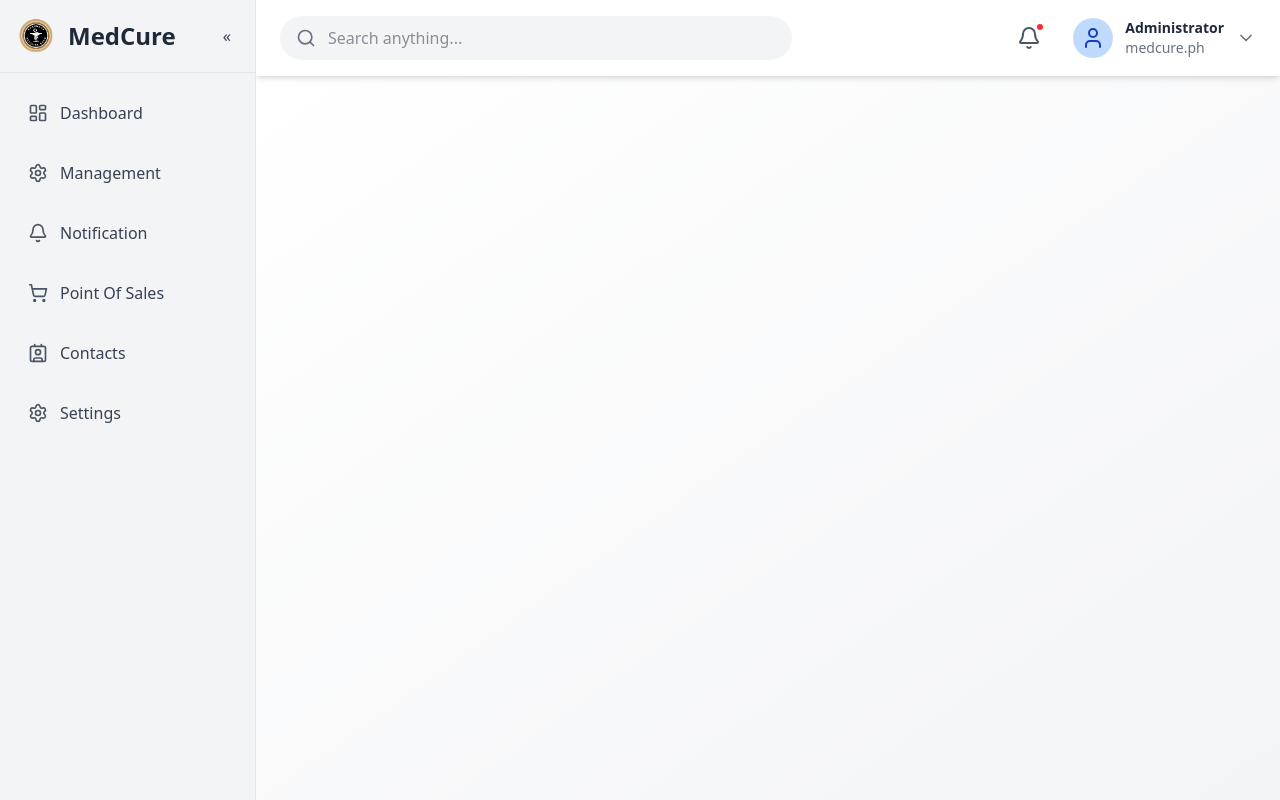
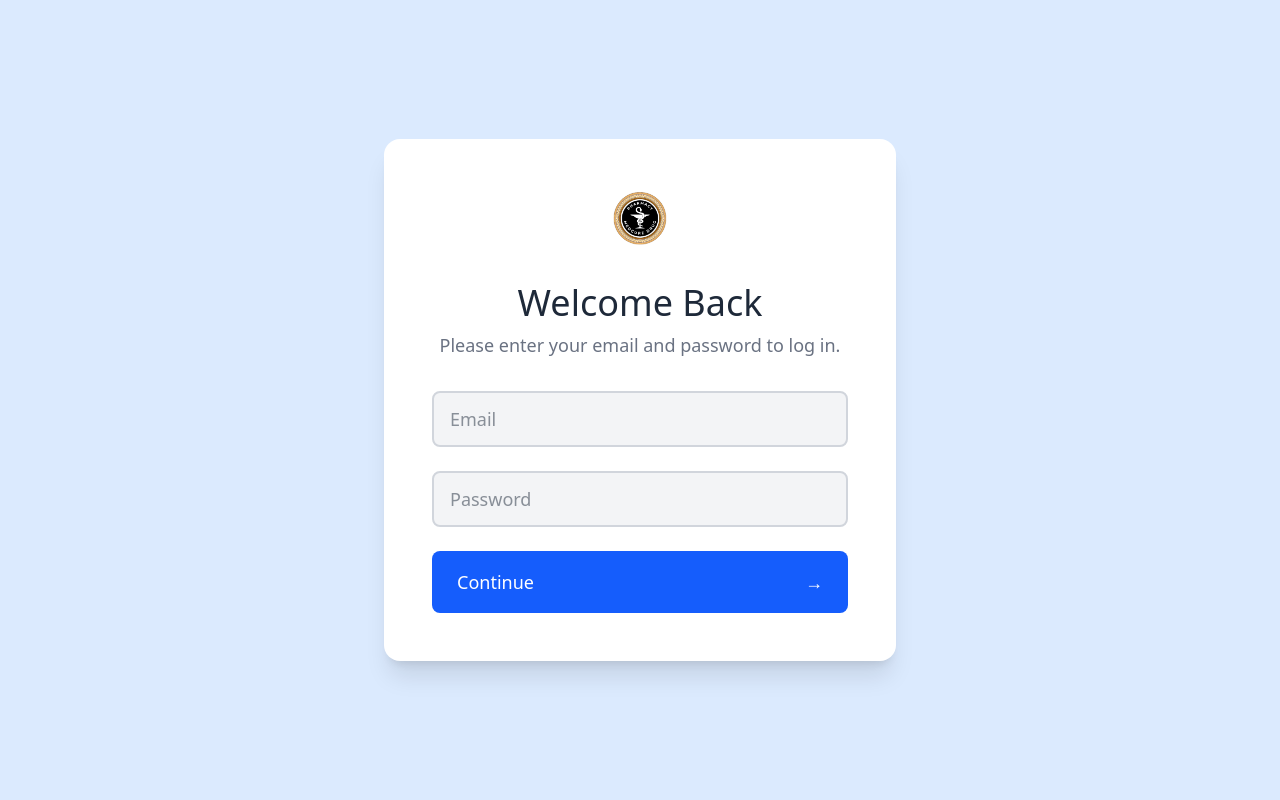
Before and after one commit to bulsu-santiagocs/medcure-official, a React (Vite) app: page /login in a window 1280 px wide. Built offline with nearby package versions, Linux system fonts and the light colour scheme.

Commit message:
login page
fix login page and logo

```diff
--- a/src/App.jsx
+++ b/src/App.jsx
@@ -1,4 +1,5 @@
-import { Routes, Route } from 'react-router-dom';
+import React, { useState } from 'react';
+import { Routes, Route, Navigate, useLocation } from 'react-router-dom';
 import Sidebar from './components/Sidebar';
 import Header from './components/Header';
 import Dashboard from './pages/Dashboard';
@@ -7,8 +8,25 @@ import Notification from './pages/Notification';
 import PointOfSales from './pages/PointOfSales';
 import Contacts from './pages/Contacts';
 import Settings from './pages/Settings';
+import LoginPage from './pages/LoginPage';
 
 function App() {
+  const [isLoggedIn, setIsLoggedIn] = useState(false);
+  const location = useLocation();
+
+  const handleLogin = () => {
+    setIsLoggedIn(true);
+  };
+
+  if (!isLoggedIn) {
+    return (
+      <Routes>
+        <Route path="/login" element={<LoginPage onLogin={handleLogin} />} />
+        <Route path="*" element={<Navigate to="/login" />} />
+      </Routes>
+    );
+  }
+
   return (
     <div className="flex h-screen bg-gray-200">
       <Sidebar />
@@ -22,6 +40,7 @@ function App() {
             <Route path="/point-of-sales" element={<PointOfSales />} />
             <Route path="/contacts" element={<Contacts />} />
             <Route path="/settings" element={<Settings />} />
+            <Route path="*" element={<Navigate to="/" />} />
           </Routes>
         </main>
       </div>
--- a/src/components/Logo.jsx
+++ b/src/components/Logo.jsx
@@ -2,9 +2,9 @@ import logo from '../assets/images/logo-transparent.png';
 
 const Logo = ({ expanded = true }) => {
   return (
-    <div className={`flex items-center ${expanded ? 'space-x-3' : 'justify-center'}`}>
+    <div className={`flex items-center ${expanded ? 'space-x-4' : 'justify-center'}`}>
       {/* Logo Image */}
-      <div className={`${expanded ? 'h-10 w-10' : 'h-8 w-8'} flex items-center justify-center`}>
+      <div className={`${expanded ? 'h-12 w-12' : 'h-16 w-16'} flex items-center justify-center`}>
         <img
           src={logo}
           alt="MedCure Logo"
@@ -14,8 +14,8 @@ const Logo = ({ expanded = true }) => {
 
       {/* Logo Text - Only visible when expanded */}
       {expanded && (
-        <div className="font-extrabold text-2xl text-black-100">
-          <span className="Logo-text">MedCure</span>
+        <div className="font-extrabold text-2xl text-gray-800">
+          <span className="logo-text">MedCure</span>
         </div>
       )}
     </div>
--- /dev/null
+++ b/src/pages/LoginPage.jsx
@@ -0,0 +1,67 @@
+import React from 'react';
+import { useNavigate } from 'react-router-dom';
+import Logo from '../components/Logo';
+
+const LoginPage = ({ onLogin }) => {
+  const navigate = useNavigate();
+
+  const handleContinue = () => {
+    onLogin();
+    navigate('/');
+  };
+
+  return (
+    <div className="flex items-center justify-center h-screen bg-blue-100 font-sans">
+      <div className="w-full max-w-lg p-12 space-y-8 bg-white rounded-2xl shadow-xl">
+        <div className="flex justify-center">
+          <Logo expanded={false} />
+        </div>
+        <div className="text-center">
+          <h2 className="text-4xl font-light text-gray-800">
+            Welcome Back
+          </h2>
+          <p className="mt-2 text-lg text-gray-500">
+            Please enter your email and password to log in.
+          </p>
+        </div>
+        <form className="mt-8 space-y-6" onSubmit={(e) => e.preventDefault()}>
+          <div className="relative">
+            <input
+              id="email-address"
+              name="email"
+              type="email"
+              autoComplete="email"
+              required
+              className="w-full px-4 py-3 text-lg text-gray-800 bg-gray-100 border-2 border-gray-300 rounded-lg focus:outline-none focus:border-blue-500 transition-colors"
+              placeholder="Email"
+            />
+          </div>
+          <div className="relative">
+            <input
+              id="password"
+              name="password"
+              type="password"
+              autoComplete="current-password"
+              required
+              className="w-full px-4 py-3 text-lg text-gray-800 bg-gray-100 border-2 border-gray-300 rounded-lg focus:outline-none focus:border-blue-500 transition-colors"
+              placeholder="Password"
+            />
+          </div>
+
+          <div>
+            <button
+              type="button"
+              onClick={handleContinue}
+              className="w-full flex justify-between items-center py-4 px-6 border border-transparent text-lg font-medium rounded-lg text-white bg-blue-600 hover:bg-blue-700 focus:outline-none focus:ring-2 focus:ring-offset- focus:ring-blue-500"
+            >
+              <span>Continue</span>
+              <span>&rarr;</span>
+            </button>
+          </div>
+        </form>
+      </div>
+    </div>
+  );
+};
+
+export default LoginPage;
```
